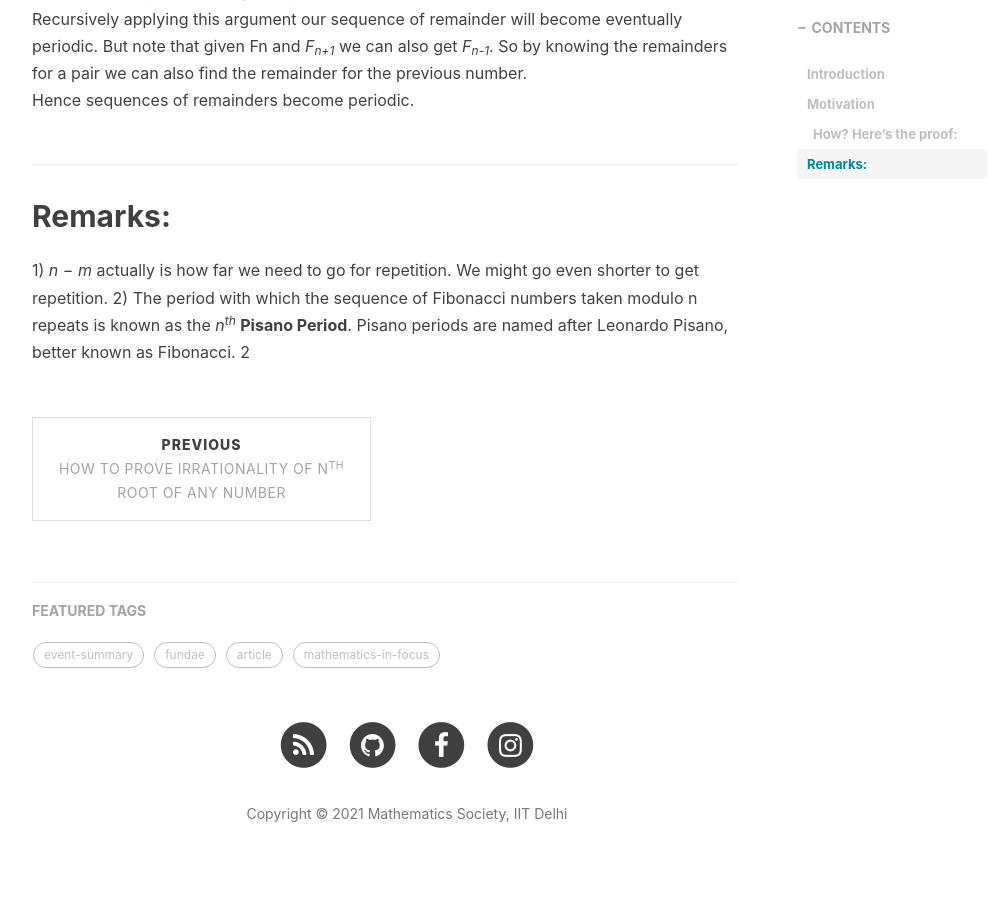
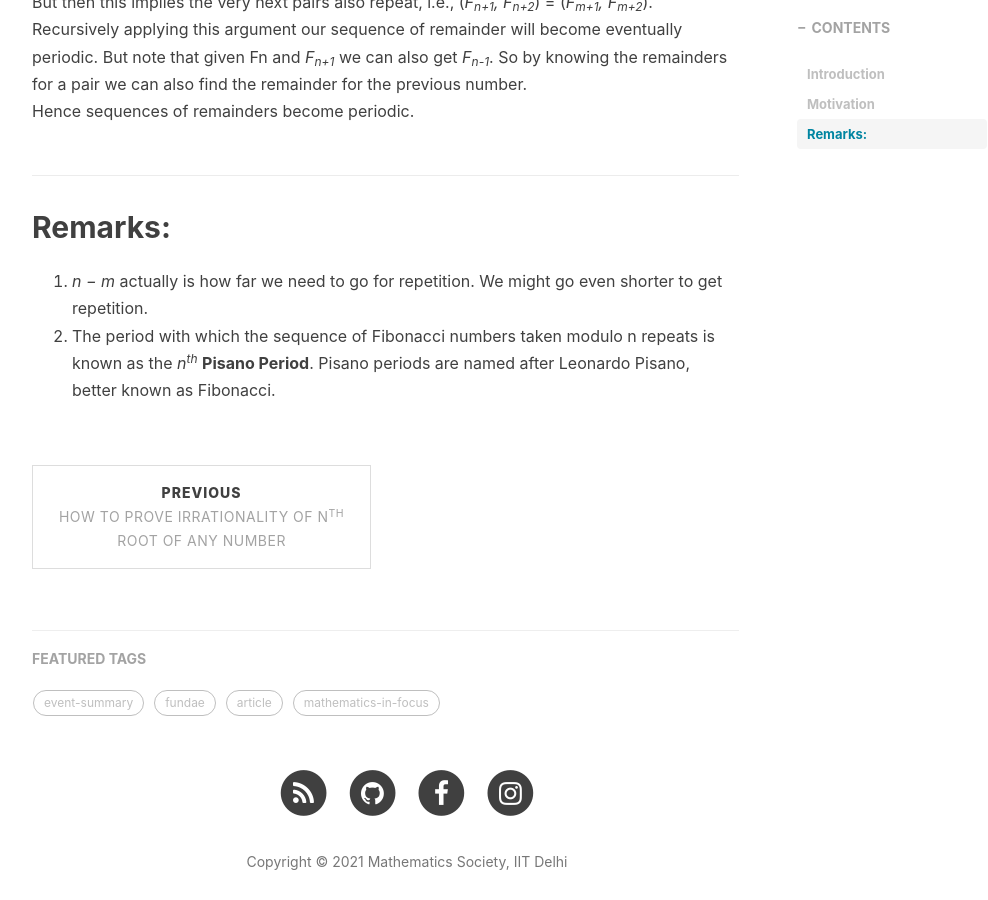
Before and after one commit to mathsociitd/blog, a Jekyll site: the page built from _posts/2021-04-04-fibonacci.md, in a window 1280 px wide and 900 px high, scrolled down 2228 px. Shown: the whole window, without its empty margins (233-1221 px from the left). Built offline with Jekyll 4.4.1, drawn with Linux system fonts in a browser that asks for light colours; nearby versions of some CDN libraries; comment, search, counter and statistics services are not loaded; some of the changed text lies outside the part shown.

Commit message:
more changes

```diff
--- a/_posts/2021-04-04-fibonacci.md
+++ b/_posts/2021-04-04-fibonacci.md
@@ -13,11 +13,10 @@
   - fibonacci sequences
 ---
 ## Introduction
-
- In this article we are going to talk about an interesting cyclic phenomena of the **Fibonacci Numbers**.
+In this article we are going to talk about an interesting cyclic phenomena of the **Fibonacci Numbers**.
 
 First of all for dummies let us recall Fibonacci Numbers :
-<br/>  The Fibonacci numbers are the numbers in the integer sequence: 1, 1, 2, 3, 5, 8, 13, 21, 34, 55, 89, 144, 233, 377, 610, 987, 1597, ... defined by the recurrence relation
+<br/>The Fibonacci numbers are the numbers in the integer sequence: <em>1, 1, 2, 3, 5, 8, 13, 21, 34, 55, 89, 144, 233, 377, 610, 987, 1597, ...</em> defined by the recurrence relation
 <center>
 <em>F<sub>1</sub></em> = 1 <br/>
 <em>F<sub>2</sub></em> = 1 <br/>
@@ -40,7 +39,7 @@
 But we can divide by any natural number ’n’ and note down the remainders. So finally we can ask ourselves ”**Does this happen in general with any such ’n’**?
 It turns out we always get a repeating sequence and ”**PIGEONHOLE PRINCIPLE**” can actually help us to figure out why.
 
-### How? Here's the proof:
+**How? Here's the proof:** <br/>
 So what we are going to do is to look at the consecutive pair of numbers and
 record their remainders like for instance consider the case of n = 2 <br/>
 (1, 1),(1, 2),(2, 3),(3, 5), · · · ⇒ (1, 1),(1, 0),(0, 1),(1, 1), · · · So our pigeons
@@ -61,17 +60,16 @@
 the subsequent number. But as first 2 remainders are same the next one also
 be same.<br/>
 
-⇒ *R<sub>m+2</sub> = R<sub>n+2</sub> <br/>*
+ <center>⇒<em>R<sub>m+2</sub> = R<sub>n+2</sub></em></center><br/>
 But then this implies the very next pairs also repeat, i.e.,
-(*F<sub>n+1</sub>, F<sub>n+2</sub>*) = (*F<sub>m+1</sub>, F<sub>m+2</sub>*). Recursively applying this argument our sequence of remainder will become eventually periodic. But note that given Fn
-and *F<sub>n+1</sub>* we can also get *F<sub>n-1</sub>*. So by knowing the remainders for a pair we
+(<em>F<sub>n+1</sub>, F<sub>n+2</sub></em>) = (<em>F<sub>m+1</sub>, F<sub>m+2</sub></em>). Recursively applying this argument our sequence of remainder will become eventually periodic. But note that given Fn
+and <em>F<sub>n+1</sub></em> we can also get <em>F<sub>n-1</sub></em>. So by knowing the remainders for a pair we
 can also find the remainder for the previous number.<br/>
 Hence sequences of remainders become periodic.
 
 ## Remarks:
-1) *n − m* actually is how far we need to go for repetition. We might go even
+1. *n − m* actually is how far we need to go for repetition. We might go even
 shorter to get repetition.
-2) The period with which the sequence of Fibonacci numbers taken modulo n
+2. The period with which the sequence of Fibonacci numbers taken modulo n
 repeats is known as the *n<sup>th</sup>* **Pisano Period**. Pisano periods are named after
 Leonardo Pisano, better known as Fibonacci.
-2
```
